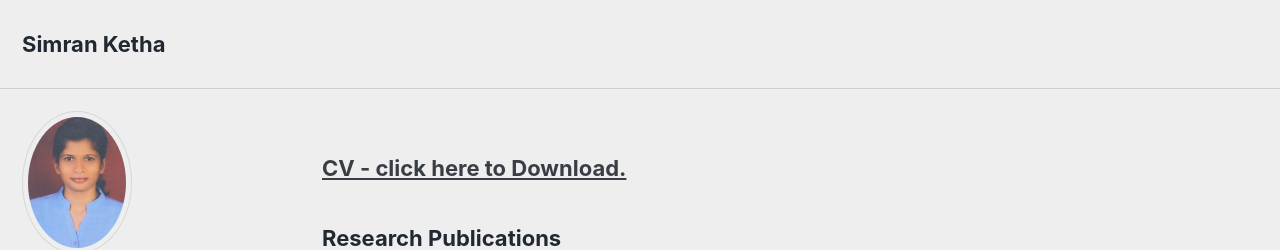
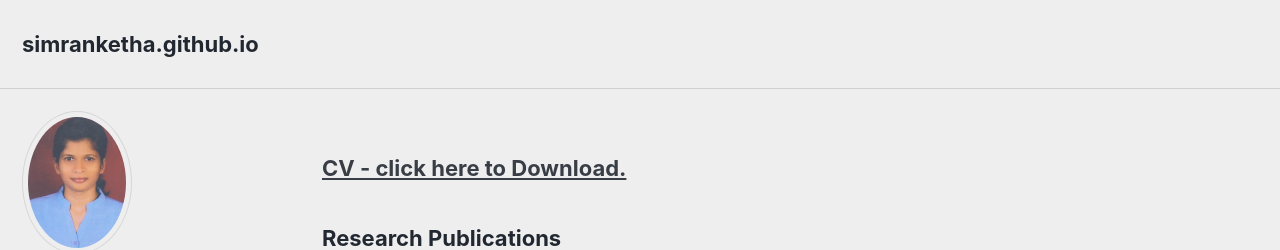
Before and after one commit to simranketha/simranketha.github.io, a Jekyll site: the page built from index.html, in a window 1280 px wide and 900 px high. Shown: the top 250 px of the window. Built offline with Jekyll 4.4.1, drawn with Linux system fonts in a browser that asks for light colours; cached includes are drawn as plain includes; the list of posts is cut into pages by our own code.

Commit message:
Update _config.yml

```diff
--- a/_config.yml
+++ b/_config.yml
@@ -19,13 +19,13 @@
 title                    : #"Simran Ketha"
 title_separator          : "-"
 name                     : "K Simran"
-description              : "Simran Ketha"
+description              : "K Simran"
 url                      : # the base hostname & protocol for your site e.g. "https://mmistakes.github.io"
 baseurl                  : # the subpath of your site, e.g. "/blog"
 repository               : # GitHub username/repo-name e.g. "mmistakes/minimal-mistakes"
 teaser                   : "/assets/images/brain-learning.jpg"
 logo                     : #"/assets/images/brain-learning.jpg"
-masthead_title           : " Simran Ketha"
+masthead_title           : #" Simran Ketha"
 # breadcrumbs            : false # true, false (default)
 words_per_minute         : 200
 comments:
@@ -120,7 +120,7 @@
       # url: "https://your-website.com"
     - label: "Twitter"
       icon: "fab fa-fw fa-twitter-square"
-      url: "@Simran_Ketha"
+      url: "https://twitter.com/Simran_Ketha"
     - label: "Facebook"
       icon: "fab fa-fw fa-facebook-square"
       # url: "https://facebook.com/"
@@ -135,7 +135,7 @@
       #url:
     - label: "LinkedIn"
       icon: "fab fa-fw fa-linkedin"
-      url: "https://linkedin/in/simranketha"
+      url: "https://www.linkedin.com/in/simranketha"
 
 
 # Site Footer
```
